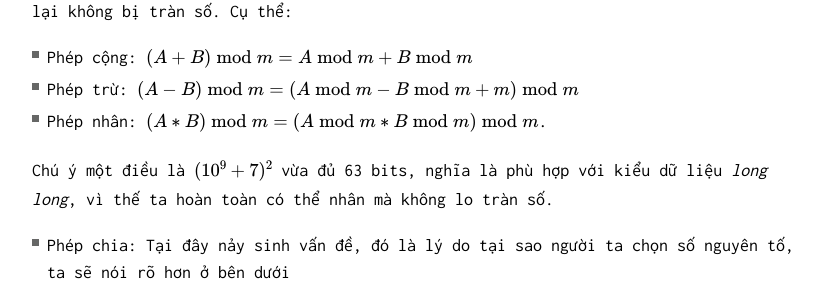
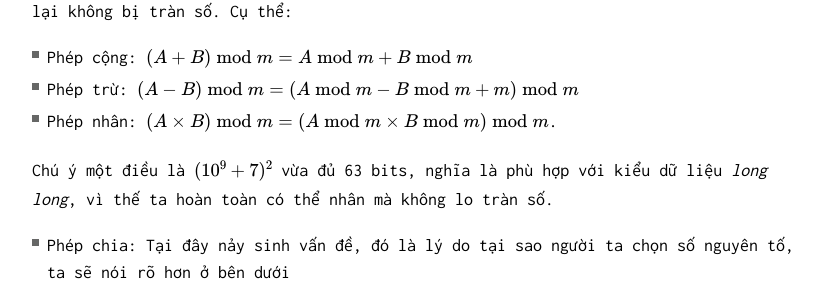
Before and after one commit to bboynam99/dotrungkien.github.io, a Jekyll site: the page built from _posts/2017-12-25-10e9-plus-7-modulo.md, in a window 1280 px wide and 900 px high, scrolled down 1247 px. Shown: the part 149-440 px from the top of the window, without its empty margins (224-1054 px from the left). Built offline with Jekyll 4.4.1, drawn with Linux system fonts in a browser that asks for light colours; nearby versions of some CDN libraries; formulas are drawn with MathJax 3.

Commit message:
update post

```diff
--- a/_posts/2017-12-25-10e9-plus-7-modulo.md
+++ b/_posts/2017-12-25-10e9-plus-7-modulo.md
@@ -29,7 +29,7 @@ Và 1000000007 là một số **đủ lớn** để sau khi tính modulo, phép
 
 - Phép cộng: $$(A+B)\bmod m = A\bmod m + B\bmod m$$
 - Phép trừ: $$(A-B)\bmod m = (A\bmod m - B\bmod m + m)\bmod m$$
-- Phép nhân: $$(A*B)\bmod m = (A\bmod m * B\bmod m)\bmod m$$.
+- Phép nhân: $$(A \times B)\bmod m = (A\bmod m \times B\bmod m)\bmod m$$.
 
 Chú ý một điều là $$(10^9+7)^2$$ vừa đủ 63 bits, nghĩa là phù hợp với kiểu dữ liệu _long long_, vì thế ta hoàn toàn có thể nhân mà không lo tràn số.
 
```
